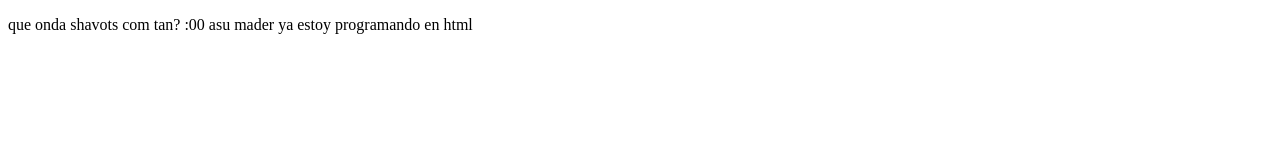
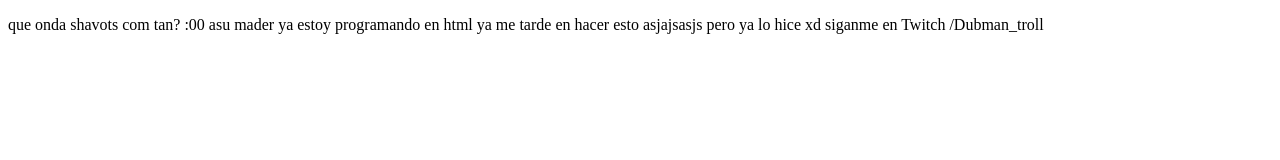
Before and after one commit to DubmanTroll/personalProyects, a plain HTML site: page index.html in a window 1280 px wide. Drawn offline with Linux system fonts and the light colour scheme.

Commit message:
Cambios al Index, se agregó Twitch

```diff
--- a/index.html
+++ b/index.html
@@ -9,6 +9,8 @@
 <body>
     <p>
         que onda shavots com tan? :00 asu mader ya estoy programando en html
+        ya me tarde en hacer esto asjajsasjs pero ya lo hice xd
+        siganme en Twitch /Dubman_troll
     </p>
 </body>
 </html>
```
